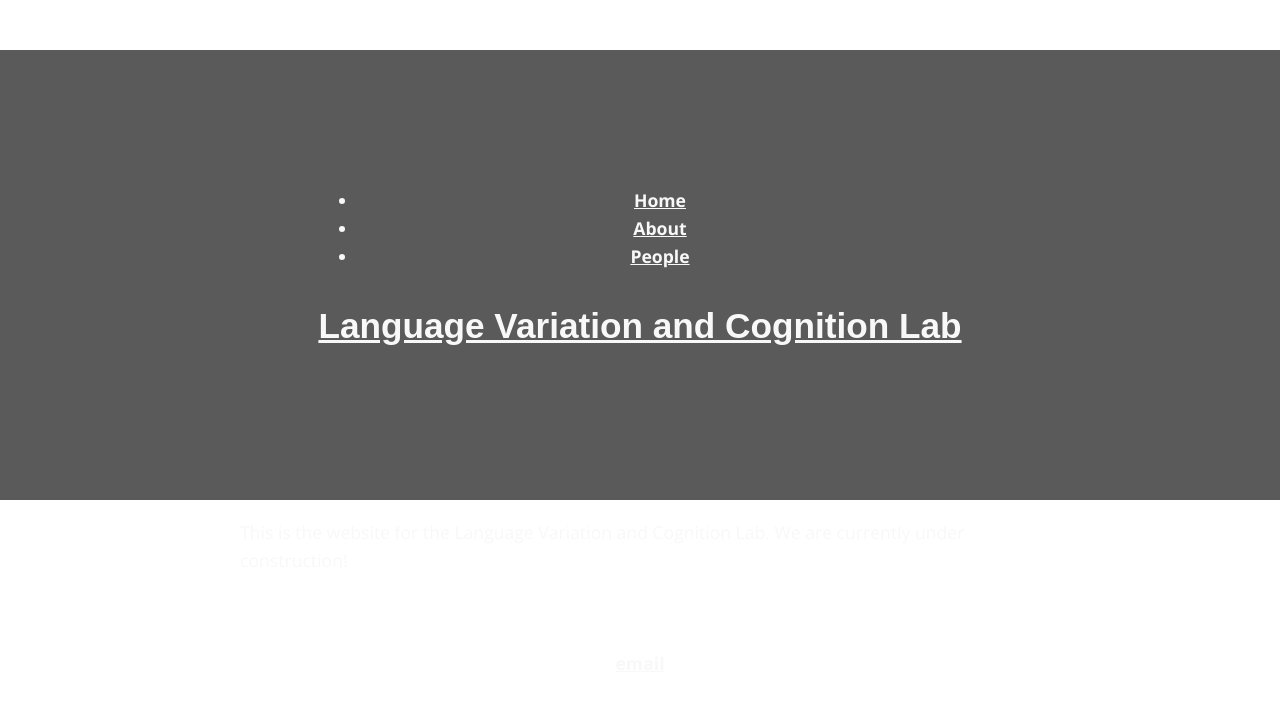
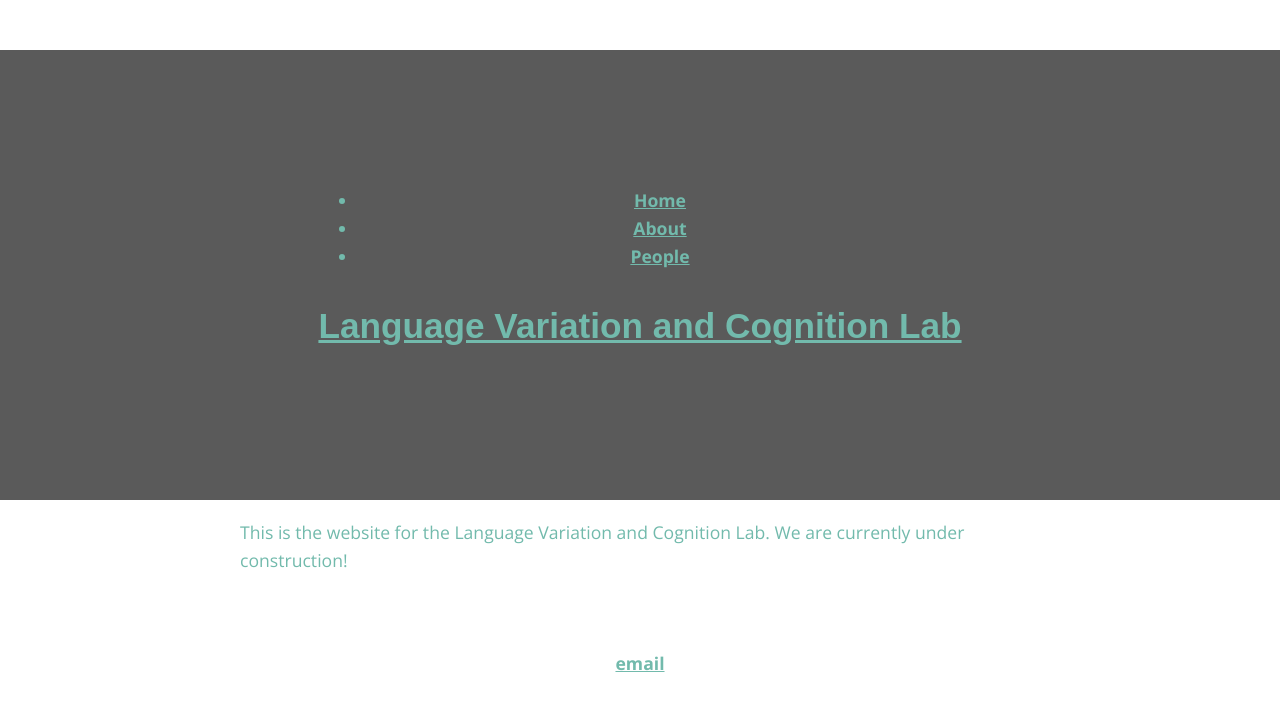
Before and after one commit to laceywade/TammingaLab.github.io, a Jekyll site: the page built from index.md, in a window 1280 px wide. Shown: the top 711 px of the page. Built offline with Jekyll 4.4.1, drawn with Linux system fonts in a browser that asks for light colours; some web fonts are replaced.

Commit message:
Updated _base.scss

```diff
--- a/_sass/_base.scss
+++ b/_sass/_base.scss
@@ -1,8 +1,8 @@
 $content-width: 800px;
-$main: #EE7546;
+$main: #72BAAC;
 $font-style: 'Open Sans', sans-serif;
-$font-color: #F8F8F8;
-$link-color: #F8F8F8;
+$font-color: #72BAAC;
+$link-color: #72BAAC;
 $link-hover-color: $main;
 $nav-active-color: $main;
 $heading-font: 'Muli', sans-serif;
```
